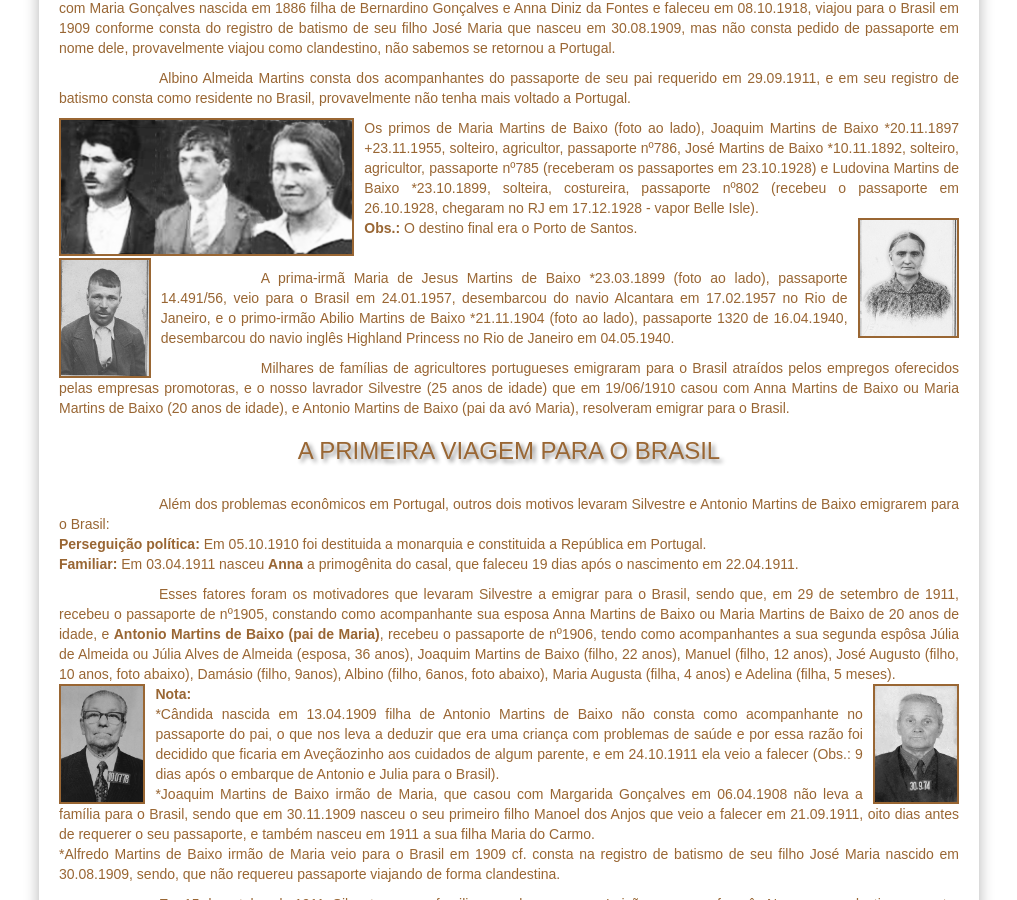
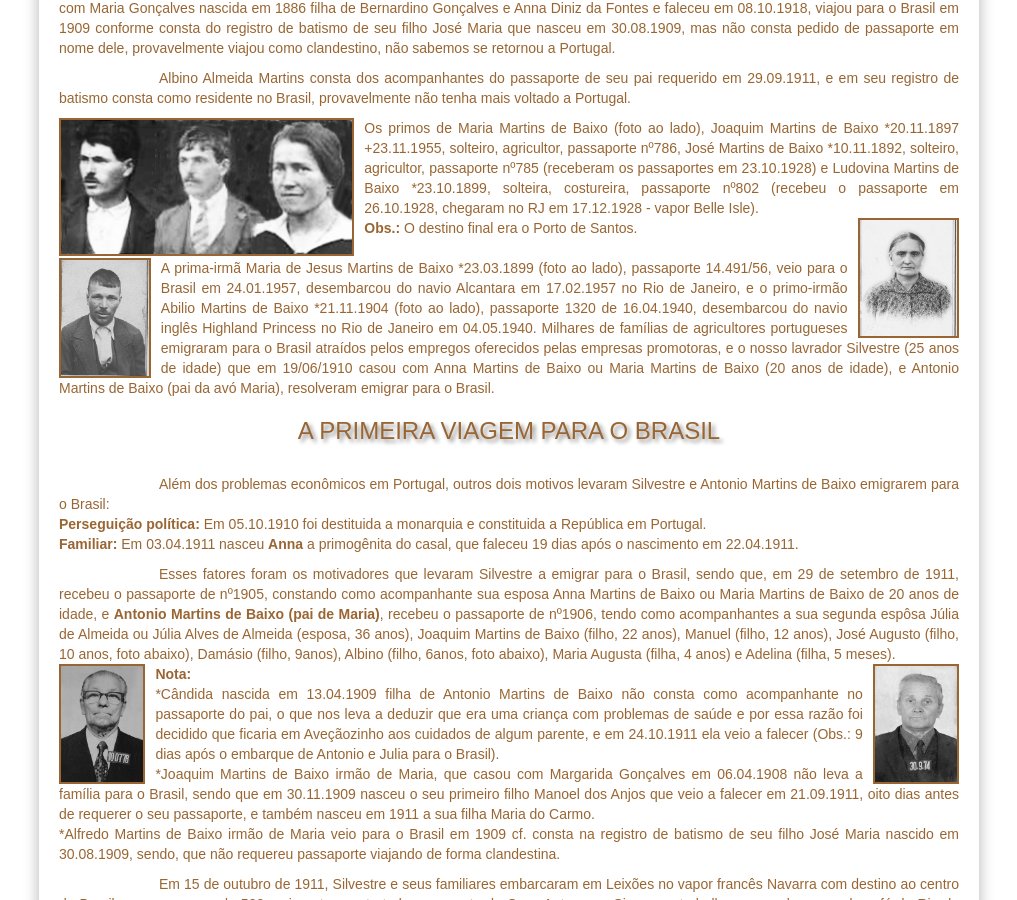
Before and after one commit to claudiovargas1955/claudiovargas1955.github.io, a Jekyll site: the page built from _pages/historia-de-silvestre.html, in a window 1280 px wide and 900 px high, scrolled down 8172 px. Shown: the whole window, without its empty margins (131-1148 px from the left). Built offline with Jekyll 4.4.1, drawn with Linux system fonts in a browser that asks for light colours; some web fonts are replaced.

Commit message:
Update historia-de-silvestre.html

```diff
--- a/_pages/historia-de-silvestre.html
+++ b/_pages/historia-de-silvestre.html
@@ -440,12 +440,12 @@ vapor Belle Isle). <br><img class="dir" style="float:right"; src="/images/Maria
 Jesus Martins de Baixo";/> <b>Obs.: </b>O destino final era o Porto de Santos. <br><br>
 <img class="esq" style="float:left"; src="/images/Abilio.jpg" height="120px" title="Abilio Martins de Baixo";/>
 
-<p style="text-indent:100px";/>A prima-irmã Maria de Jesus Martins de Baixo *23.03.1899 (foto ao lado), passaporte 14.491/56, veio para o Brasil em 24.01.1957,
+A prima-irmã Maria de Jesus Martins de Baixo *23.03.1899 (foto ao lado), passaporte 14.491/56, veio para o Brasil em 24.01.1957,
 desembarcou do navio Alcantara em 17.02.1957 no Rio de Janeiro, e o primo-irmão Abilio Martins de Baixo *21.11.1904 (foto ao lado),
 passaporte 1320 de 16.04.1940, desembarcou do navio inglês Highland Princess no Rio de Janeiro em 04.05.1940.
 
 
-<p style="text-indent:100px";/>Milhares de famílias de agricultores portugueses emigraram para o Brasil atraídos pelos empregos
+Milhares de famílias de agricultores portugueses emigraram para o Brasil atraídos pelos empregos
 oferecidos pelas empresas promotoras, e o nosso lavrador Silvestre (25 anos de idade) que em 19/06/1910 casou com Anna Martins de
 Baixo ou Maria Martins de Baixo (20 anos de idade), e Antonio Martins de Baixo (pai da avó Maria), resolveram emigrar para o Brasil.
 
```
